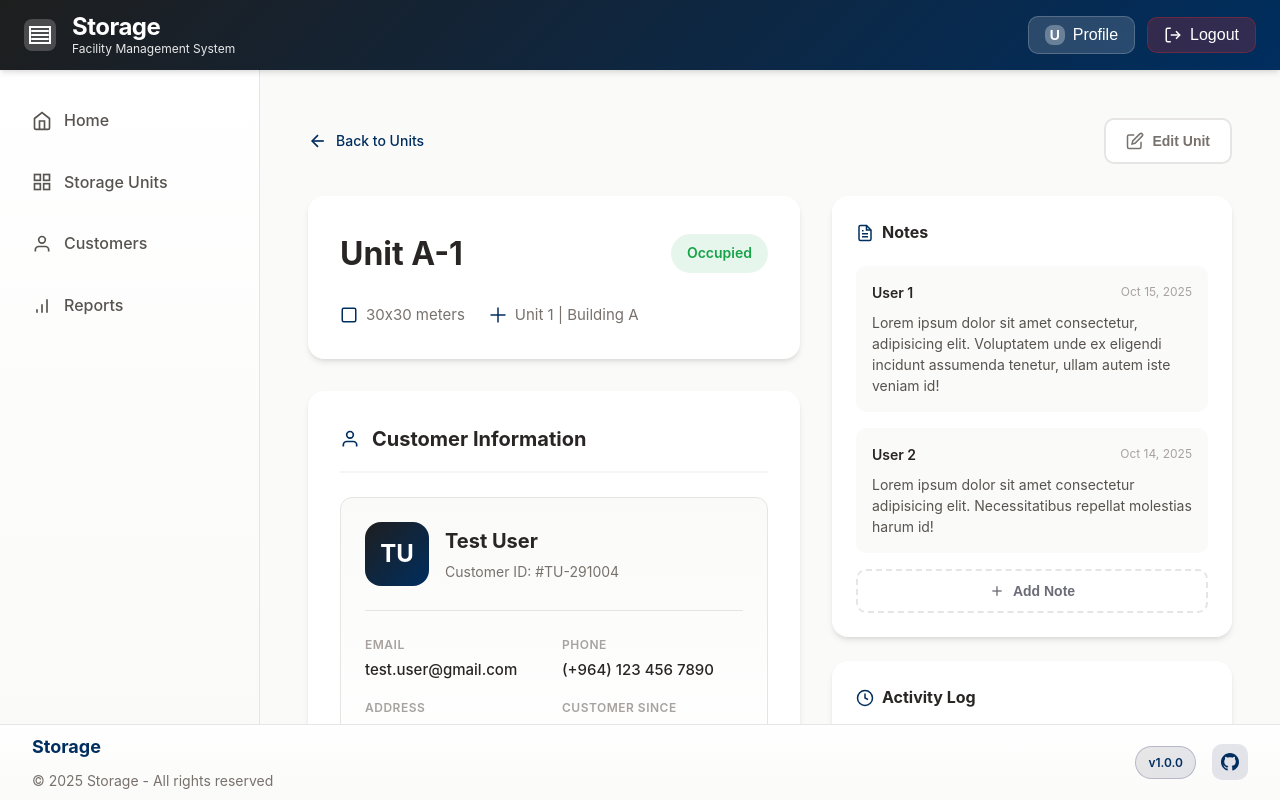
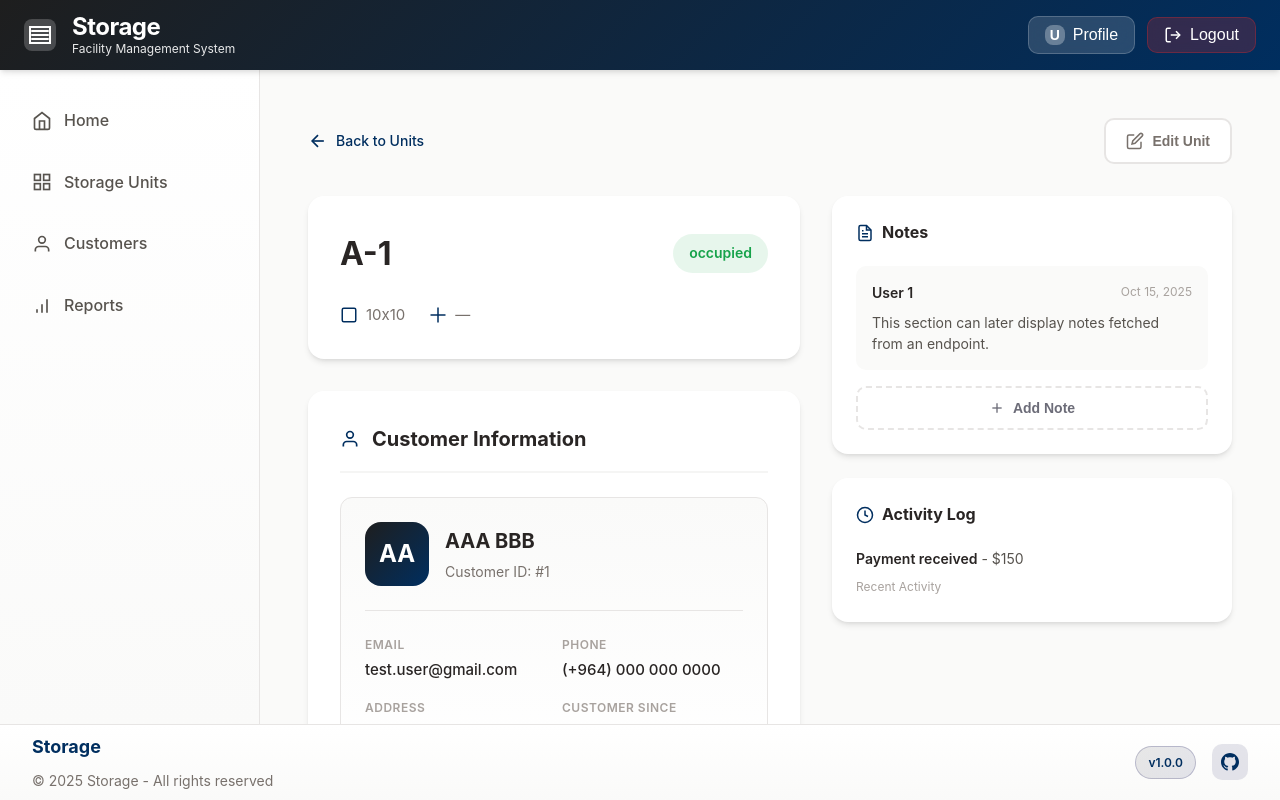
Before and after one commit to muhamedmjw/Storage-Facilitator, a Vue app: page /storages/1 in a window 1280 px wide. Built offline with nearby package versions, Linux system fonts and the light colour scheme; data requests are answered from the project's data file.

Commit message:
Connecting StorageDetailView.vue With Database

```diff
--- a/src/views/StorageDetailView.vue
+++ b/src/views/StorageDetailView.vue
@@ -8,6 +8,7 @@
         </svg>
         Back to Units
       </router-link>
+
       <div class="header-actions">
         <button class="action-btn secondary">
           <svg width="18" height="18" viewBox="0 0 24 24" fill="none" stroke="currentColor" stroke-width="2">
@@ -19,135 +20,152 @@
       </div>
     </div>
 
-    <div class="unit-detail-content">
+    <!-- Loading & Error States -->
+    <div v-if="isLoading" class="loading-text">Loading unit details...</div>
+    <div v-else-if="error" class="error-text">{{ error }}</div>
+
+    <!-- Main Content -->
+    <div v-else class="unit-detail-content">
       <div class="unit-main">
+        <!-- Unit Info -->
         <div class="unit-title-section">
           <div class="unit-header-row">
-            <h1 class="unit-title">Unit A-1</h1>
-            <div class="status-badge occupied">Occupied</div>
+            <h1 class="unit-title">{{ unit?.unitNumber || 'Unknown Unit' }}</h1>
+            <div class="status-badge" :class="unit?.status || 'available'">
+              {{ unit?.status || 'available' }}
+            </div>
           </div>
           <div class="unit-specs">
             <div class="spec-item">
               <svg width="18" height="18" viewBox="0 0 24 24" fill="none" stroke="currentColor" stroke-width="2">
-                <rect x="3" y="3" width="18" height="18" rx="2"/>
+                <rect x="3" y="3" width="18" height="18" rx="2" />
               </svg>
-              <span>30x30 meters</span>
+              <span>{{ unit?.size || 'Unknown size' }}</span>
             </div>
             <div class="spec-item">
               <svg width="18" height="18" viewBox="0 0 24 24" fill="none" stroke="currentColor" stroke-width="2">
-                <path d="M12 2v20M2 12h20"/>
+                <path d="M12 2v20M2 12h20" />
               </svg>
-              <span>Unit 1  |  Building A</span>
+              <span>{{ unit?.building || '—' }}</span>
             </div>
           </div>
         </div>
 
+        <!-- Customer Info -->
         <div class="customer-section">
           <div class="section-header">
             <h3 class="section-title">
               <svg width="20" height="20" viewBox="0 0 24 24" fill="none" stroke="currentColor" stroke-width="2">
-                <path d="M20 21v-2a4 4 0 0 0-4-4H8a4 4 0 0 0-4 4v2"/>
-                <circle cx="12" cy="7" r="4"/>
+                <path d="M20 21v-2a4 4 0 0 0-4-4H8a4 4 0 0 0-4 4v2" />
+                <circle cx="12" cy="7" r="4" />
               </svg>
               Customer Information
             </h3>
           </div>
+
           <div class="customer-card">
             <div class="customer-header">
-              <div class="customer-avatar-large">TU</div>
+              <div class="customer-avatar-large">
+                {{ (unit?.customer || 'NA').slice(0, 2).toUpperCase() }}
+              </div>
               <div class="customer-info-main">
-                <h4 class="customer-name">Test User</h4>
-                <p class="customer-id">Customer ID: #TU-291004</p>
+                <h4 class="customer-name">{{ unit?.customer || 'No Customer' }}</h4>
+                <p class="customer-id">
+                  Customer ID: #{{ unit?.id || '000' }}
+                </p>
               </div>
             </div>
+
             <div class="customer-details-grid">
               <div class="detail-item">
                 <span class="detail-label">Email</span>
-                <span class="detail-value">test.user@gmail.com</span>
+                <span class="detail-value">{{ unit?.email || 'test.user@gmail.com' }}</span>
               </div>
               <div class="detail-item">
                 <span class="detail-label">Phone</span>
-                <span class="detail-value">(+964) 123 456 7890</span>
+                <span class="detail-value">{{ unit?.phone || '(+964) 000 000 0000' }}</span>
               </div>
               <div class="detail-item">
                 <span class="detail-label">Address</span>
-                <span class="detail-value">X Y, Z</span>
+                <span class="detail-value">{{ unit?.address || 'Unknown' }}</span>
               </div>
               <div class="detail-item">
                 <span class="detail-label">Customer Since</span>
-                <span class="detail-value">July 28, 2025</span>
+                <span class="detail-value">{{ unit?.createdAt || '—' }}</span>
               </div>
             </div>
           </div>
         </div>
 
+        <!-- Rental Info -->
         <div class="rental-section">
           <div class="section-header">
             <h3 class="section-title">
               <svg width="20" height="20" viewBox="0 0 24 24" fill="none" stroke="currentColor" stroke-width="2">
-                <rect x="3" y="4" width="18" height="18" rx="2" ry="2"/>
-                <line x1="16" y1="2" x2="16" y2="6"/>
-                <line x1="8" y1="2" x2="8" y2="6"/>
-                <line x1="3" y1="10" x2="21" y2="10"/>
+                <rect x="3" y="4" width="18" height="18" rx="2" ry="2" />
+                <line x1="16" y1="2" x2="16" y2="6" />
+                <line x1="8" y1="2" x2="8" y2="6" />
+                <line x1="3" y1="10" x2="21" y2="10" />
               </svg>
               Rental Details
             </h3>
           </div>
+
           <div class="rental-details-card">
             <div class="rental-grid">
               <div class="rental-item">
                 <span class="rental-label">Start Date</span>
-                <span class="rental-value">October 15, 2025</span>
+                <span class="rental-value">{{ unit?.startDate || 'Unknown' }}</span>
               </div>
               <div class="rental-item">
                 <span class="rental-label">Monthly Rate</span>
-                <span class="rental-value price">$150.00</span>
+                <span class="rental-value price">${{ unit?.monthlyRate ?? 0 }}</span>
               </div>
               <div class="rental-item">
                 <span class="rental-label">Next Payment Due</span>
-                <span class="rental-value">November 15, 2025</span>
+                <span class="rental-value">{{ unit?.nextPayment || '—' }}</span>
               </div>
               <div class="rental-item">
                 <span class="rental-label">Payment Status</span>
-                <span class="payment-badge paid">Paid</span>
+                <span class="payment-badge" :class="unit?.status || 'available'">
+                  {{ unit?.status || 'available' }}
+                </span>
               </div>
             </div>
           </div>
         </div>
       </div>
 
+      <!-- Sidebar (Notes + Activity Log) -->
       <div class="unit-sidebar">
         <div class="sidebar-card">
           <h3 class="sidebar-title">
             <svg width="18" height="18" viewBox="0 0 24 24" fill="none" stroke="currentColor" stroke-width="2">
-              <path d="M14 2H6a2 2 0 0 0-2 2v16a2 2 0 0 0 2 2h12a2 2 0 0 0 2-2V8z"/>
-              <polyline points="14 2 14 8 20 8"/>
-              <line x1="16" y1="13" x2="8" y2="13"/>
-              <line x1="16" y1="17" x2="8" y2="17"/>
-              <polyline points="10 9 9 9 8 9"/>
+              <path d="M14 2H6a2 2 0 0 0-2 2v16a2 2 0 0 0 2 2h12a2 2 0 0 0 2-2V8z" />
+              <polyline points="14 2 14 8 20 8" />
+              <line x1="16" y1="13" x2="8" y2="13" />
+              <line x1="16" y1="17" x2="8" y2="17" />
+              <polyline points="10 9 9 9 8 9" />
             </svg>
             Notes
           </h3>
+
           <div class="notes-list">
             <div class="note-item">
               <div class="note-header">
                 <span class="note-author">User 1</span>
                 <span class="note-date">Oct 15, 2025</span>
               </div>
-              <p class="note-text">Lorem ipsum dolor sit amet consectetur, adipisicing elit. Voluptatem unde ex eligendi incidunt assumenda tenetur, ullam autem iste veniam id!</p>
-            </div>
-            <div class="note-item">
-              <div class="note-header">
-                <span class="note-author">User 2</span>
-                <span class="note-date">Oct 14, 2025</span>
-              </div>
-              <p class="note-text">Lorem ipsum dolor sit amet consectetur adipisicing elit. Necessitatibus repellat molestias harum id!</p>
+              <p class="note-text">
+                This section can later display notes fetched from an endpoint.
+              </p>
             </div>
           </div>
+
           <button class="add-note-btn">
             <svg width="16" height="16" viewBox="0 0 24 24" fill="none" stroke="currentColor" stroke-width="2">
-              <line x1="12" y1="5" x2="12" y2="19"/>
-              <line x1="5" y1="12" x2="19" y2="12"/>
+              <line x1="12" y1="5" x2="12" y2="19" />
+              <line x1="5" y1="12" x2="19" y2="12" />
             </svg>
             Add Note
           </button>
@@ -156,28 +174,16 @@
         <div class="sidebar-card">
           <h3 class="sidebar-title">
             <svg width="18" height="18" viewBox="0 0 24 24" fill="none" stroke="currentColor" stroke-width="2">
-              <circle cx="12" cy="12" r="10"/>
-              <polyline points="12 6 12 12 16 14"/>
+              <circle cx="12" cy="12" r="10" />
+              <polyline points="12 6 12 12 16 14" />
             </svg>
             Activity Log
           </h3>
           <div class="activity-list">
             <div class="activity-item">
               <div class="activity-content">
-                <p><strong>Payment received</strong> - $150.00</p>
-                <span class="activity-time">Oct 15, 2025 at 10:30 AM</span>
-              </div>
-            </div>
-            <div class="activity-item">
-              <div class="activity-content">
-                <p><strong>Unit assigned</strong> to User 2</p>
-                <span class="activity-time">Oct 15, 2025 at 9:00 AM</span>
-              </div>
-            </div>
-            <div class="activity-item">
-              <div class="activity-content">
-                <p><strong>Unit details</strong> updated</p>
-                <span class="activity-time">Oct 14, 2025 at 3:45 PM</span>
+                <p><strong>Payment received</strong> - ${{ unit?.monthlyRate ?? 0 }}</p>
+                <span class="activity-time">Recent Activity</span>
               </div>
             </div>
           </div>
@@ -188,7 +194,30 @@
 </template>
 
 <script setup lang="ts">
+import { ref, onMounted } from 'vue'
+import { useRoute } from 'vue-router'
+import axios from 'axios'
+
+const route = useRoute()
+const unit = ref<any | null>(null)
+const isLoading = ref(true)
+const error = ref<string | null>(null)
+
+onMounted(async () => {
+  try {
+    const id = route.params.id
+    const res = await axios.get(`http://localhost:4000/storageUnits/${id}`)
+    unit.value = res.data
+  } catch (err) {
+    console.error('Error fetching unit:', err)
+    error.value = 'Failed to load unit data.'
+  } finally {
+    isLoading.value = false
+  }
+})
 </script>
+
+
 
 <style scoped>
 .unit-detail-container {
```
